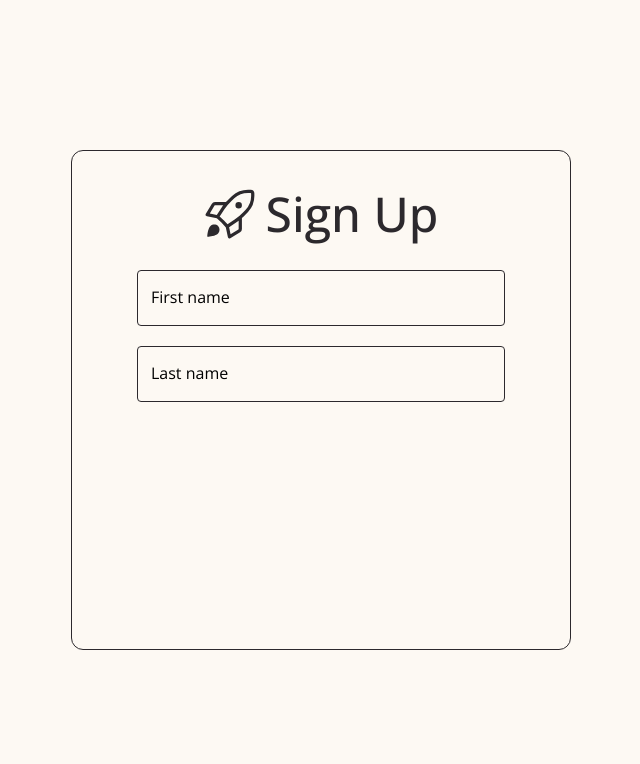
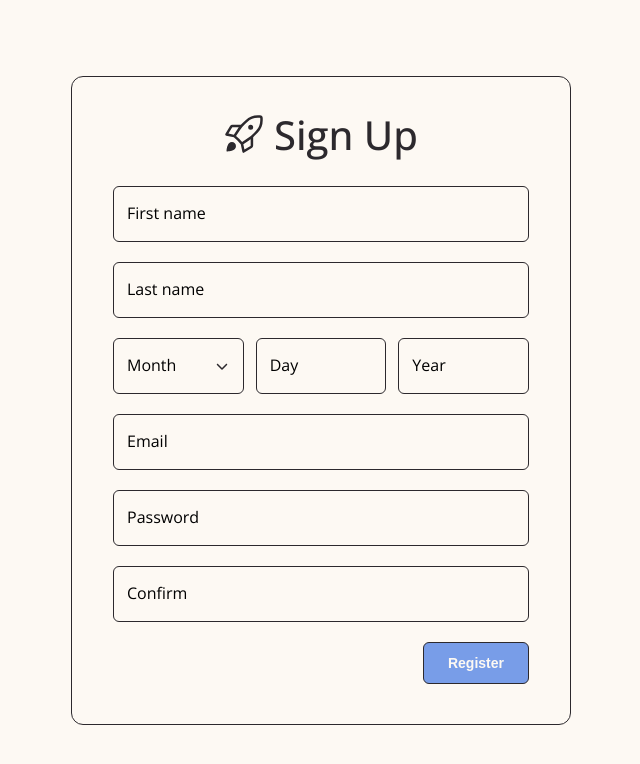
Before and after one commit to gemrx/sign-up-form, a plain HTML site: page index.html in a window 1280 px wide. Shown: the whole page, without its empty margins (319-959 px from the left). Drawn offline with nearby package versions, Linux system fonts and the light colour scheme.

Commit message:
refactored css and html

```diff
--- a/index.html
+++ b/index.html
@@ -7,25 +7,77 @@
     <title>Sign Up</title>
 </head>
 <body>
-    <main>
-        <div class="container">
+    <div class="form-container">
         <div class="logo">
-                <img src="assets/rocket.svg">
+            <svg fill="#000000" viewBox="0 0 24 24" xmlns="http://www.w3.org/2000/svg">
+                <path fill-rule="evenodd" d="M20.322.75a10.75 10.75 0 00-7.373 2.926l-1.304 1.23A23.743 23.743 0 0010.103 6.5H5.066a1.75 1.75 0 00-1.5.85l-2.71 4.514a.75.75 0 00.49 1.12l4.571.963c.039.049.082.096.129.14L8.04 15.96l1.872 1.994c.044.047.091.09.14.129l.963 4.572a.75.75 0 001.12.488l4.514-2.709a1.75 1.75 0 00.85-1.5v-5.038a23.741 23.741 0 001.596-1.542l1.228-1.304a10.75 10.75 0 002.925-7.374V2.499A1.75 1.75 0 0021.498.75h-1.177zM16 15.112c-.333.248-.672.487-1.018.718l-3.393 2.262.678 3.223 3.612-2.167a.25.25 0 00.121-.214v-3.822zm-10.092-2.7L8.17 9.017c.23-.346.47-.685.717-1.017H5.066a.25.25 0 00-.214.121l-2.167 3.612 3.223.679zm8.07-7.644a9.25 9.25 0 016.344-2.518h1.177a.25.25 0 01.25.25v1.176a9.25 9.25 0 01-2.517 6.346l-1.228 1.303a22.248 22.248 0 01-3.854 3.257l-3.288 2.192-1.743-1.858a.764.764 0 00-.034-.034l-1.859-1.744 2.193-3.29a22.248 22.248 0 013.255-3.851l1.304-1.23zM17.5 8a1.5 1.5 0 11-3 0 1.5 1.5 0 013 0zm-11 13c.9-.9.9-2.6 0-3.5-.9-.9-2.6-.9-3.5 0-1.209 1.209-1.445 3.901-1.49 4.743a.232.232 0 00.247.247c.842-.045 3.534-.281 4.743-1.49z"/>
+            </svg>
             <h1>Sign Up</h1>
         </div>
         <form>
-                <div class="column">
-                    <div class="field-group">
+            <div class="row">
+                <div class="field-group firstname">
                     <input type="text" name="firstname" id="firstname" pattern="[\p{L} ]+" minlength="1" required>
                     <label>First name</label>
                 </div>
-                    <div class="field-group">
-                        <input type="text" name="firstname" id="firstname" pattern="[\p{L} ]+" minlength="1" required>
+            </div>
+            <div class="row">
+                <div class="field-group lastname">
+                    <input type="text" name="lastname" id="lastname" minlength="1" required>
                     <label>Last name</label>
                 </div>
             </div>
+            <div class="row birthday-row">
+                <div class="field-group select-group">
+                    <select name="months" id="months" required>
+                        <option value="" disabled selected hidden></option>
+                        <option value="January">January</option>
+                        <option value="February">February</option>
+                        <option value="March">March</option>
+                        <option value="April">April</option>
+                        <option value="May">May</option>
+                        <option value="June">June</option>
+                        <option value="July">July</option>
+                        <option value="August">August</option>
+                        <option value="September">September</option>
+                        <option value="October">October</option>
+                        <option value="November">November</option>
+                        <option value="December">December</option>
+                    </select>
+                    <label>Month</label>
+                    <svg xmlns="http://www.w3.org/2000/svg" viewBox="0 0 512 512">
+                        <path d="M233.4 406.6c12.5 12.5 32.8 12.5 45.3 0l192-192c12.5-12.5 12.5-32.8 0-45.3s-32.8-12.5-45.3 0L256 338.7 86.6 169.4c-12.5-12.5-32.8-12.5-45.3 0s-12.5 32.8 0 45.3l192 192z"/>
+                    </svg>
+                </div>
+                <div class="field-group day">
+                    <input type="text" name="day" id="day" minlength="1" required>
+                    <label>Day</label>
+                </div>
+                <div class="field-group year">
+                    <input type="text" name="year" id="year" minlength="1" required>
+                    <label>Year</label>
+                </div>
+            </div>
+            <div class="row">
+                <div class="field-group year">
+                    <input type="text" name="email" id="email" minlength="1" required>
+                    <label>Email</label>
+                </div>
+            </div>
+            <div class="row">
+                <div class="field-group year">
+                    <input type="password" name="password" id="password" minlength="1" required>
+                    <label>Password</label>
+                </div>
+            </div>
+            <div class="row">
+                <div class="field-group year">
+                    <input type="password" name="confirm" id="confirm" minlength="1" required>
+                    <label>Confirm</label>
+                </div>
+            </div>
+            <button type="submit">Register</button>
         </form>
     </div>
-    </main>
 </body>
 </html>
--- a/style.css
+++ b/style.css
@@ -1,4 +1,10 @@
 @import url('https://fonts.googleapis.com/css2?family=Open+Sans:wght@400;500;600;700&display=swap');
+
+:root {
+    ---white: #FDF9F3;
+    ---black: #2C292D;
+    ---blue: #789de8;
+}
 
 * {
     margin: 0;
@@ -8,10 +14,7 @@
 
 body {
     font-family: 'Open Sans', sans-serif;
-    background-color: #FDF9F3;
-}
-
-main {
+    background-color: var(---white);
     width: 100vw;
     height: 100vh;
     display: flex;
@@ -19,81 +22,79 @@ main {
     align-items: center;
 }
 
-.container {
-    border: 1px solid #2C292D;
+.form-container {
+    border: 1px solid var(---black);
     min-width: 500px;
     min-height: 500px;
     border-radius: 12px;
-    padding: 30px 40px 40px 40px;
+    padding: 1.875rem 2.5rem 2.5rem 2.5rem;
     display: flex;
     flex-direction: column;
     align-items: center;
 }
 
-/* Logo Section */
 .logo {
     width: fit-content;
     display: flex;
     align-items: center;
     gap: 10px;
-    margin-bottom: 24px;
+    margin-bottom: 1.5rem;
+    font-size: 2.5rem;
 
-
-}
-
-img {
-    height: calc(52rem / 16);
-}
-
-h1 {
+    & h1 {
         display: flex;
-    color: #2C292D;
-    font-size: calc(48rem / 16);
+        color: var(---black);
+        font-size: 1em;
         font-weight: 500;
     }
 
+    & svg {
+        width: auto;
+        height: 1em;
+        fill: var(---black);
+    }
+}
 
-/* Form Section */
 form {
     width: fit-content;
-    height: 300px;
-}
-
-.column {
+    min-height: 300px;
     display: flex;
     flex-direction: column;
     gap: 1.25rem;
+    align-items: flex-start;
 }
 
 .field-group {
     font-size: 1rem;
     position: relative;
-}
+    ---field-width: 26em;
 
-input {
-    border: 1px solid #2C292D;
-    border-radius: 4px;
-    width: 23em;
+    input, select {
+        appearance: none;
+        border: 1px solid var(---black);
+        border-radius: 6px;
+        color: var(---black);
+        width: var(---field-width);
         height: 3.5em;
         padding: 0.75em 0.875em;
         font-size: inherit;
-    background-color: #FDF9F3;
+        background-color: var(---white);
 
         &:is(:focus, :valid) {
             + label {
                 transform: translate(-0.1875em, calc(-0.75em - 1em));
                 font-size: 0.75em;
-            background-color: #FDF9F3;
+                background-color: var(---white);
                 padding: 0 0.375em;
             }
         }
 
         &:focus {
-        border-color: 	#789de8;
-        outline: 1px solid 	#789de8;
+            border-color: 	var(---blue);
+            outline: 1px solid 	var(---blue);
 
             + label {
-            color: #789de8;
+                color: var(---blue);
             }
         }
     }
@@ -105,3 +106,41 @@ label {
         pointer-events: none;
         transition: color, font-size, transform 0.3s ease 0s;
     }
+}
+
+.birthday-row {
+    display: flex;
+    gap: 0.75em;
+
+    & input, select {
+        width: calc((var(---field-width) - (0.75em * 2)) / 3); /* (input width - gaps) / number of fields group */
+    }
+}
+
+.select-group {
+    & svg {
+        fill: var(---black);
+        position: absolute;
+        width: 12px;
+        top: 1.375em;
+        right: 16px;
+        pointer-events: none;
+    }
+}
+
+button {
+    align-self: flex-end;
+    border: 1px solid var(---black);
+    background-color: var(---blue);
+    border-radius: 6px;
+    padding: 12px 24px;
+    color: var(---white);
+    font-size: 0.875rem;
+    font-weight: 600;
+
+    &:hover {
+        cursor: pointer;
+        filter: brightness(93%);
+        box-shadow: 1px 2px 2px hsl(0deg 0% 0% / 0.1);
+    }
+}
```
Also changed, not shown: assets/rocket.svg (deleted). Lines whose indentation alone changed are shown as unchanged.
